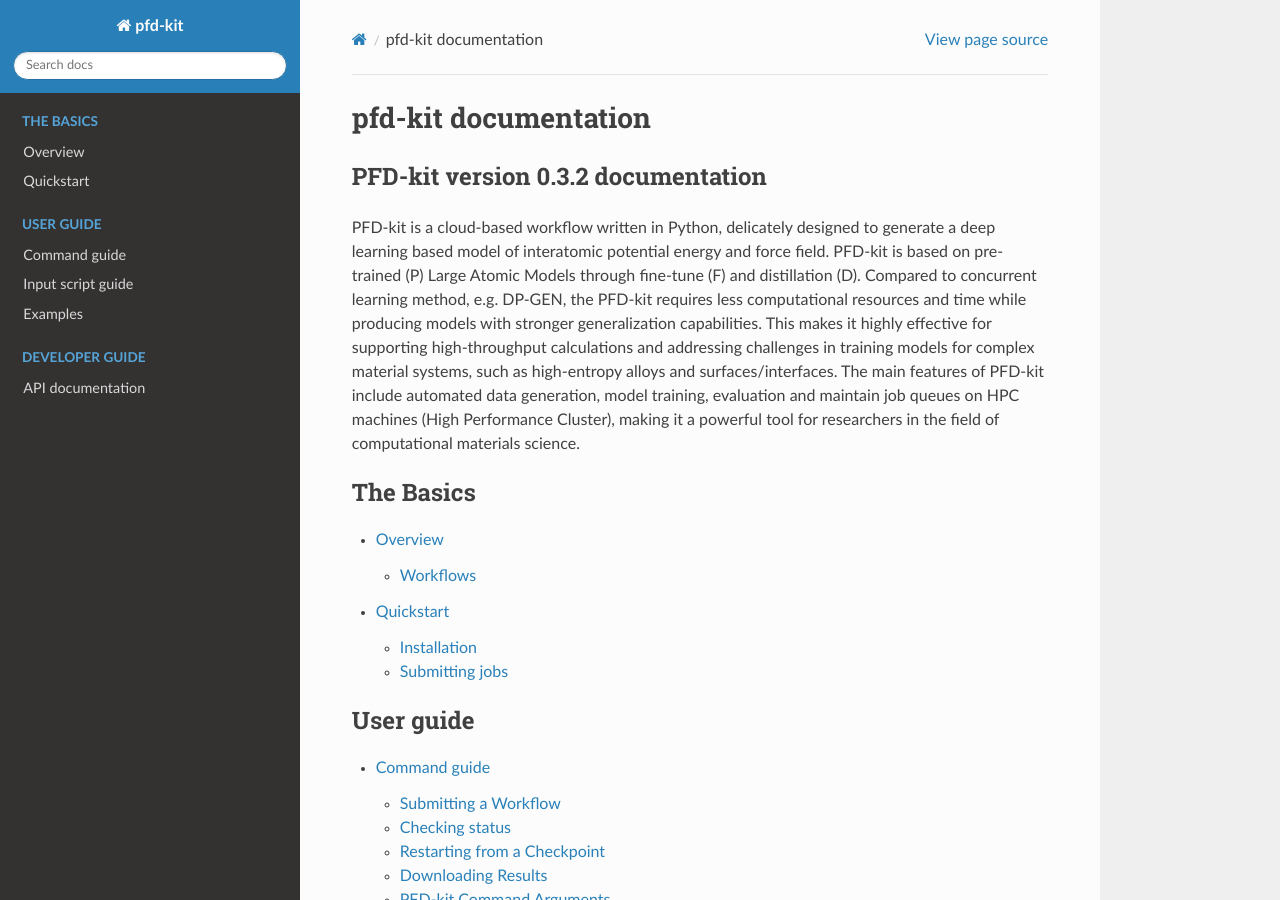
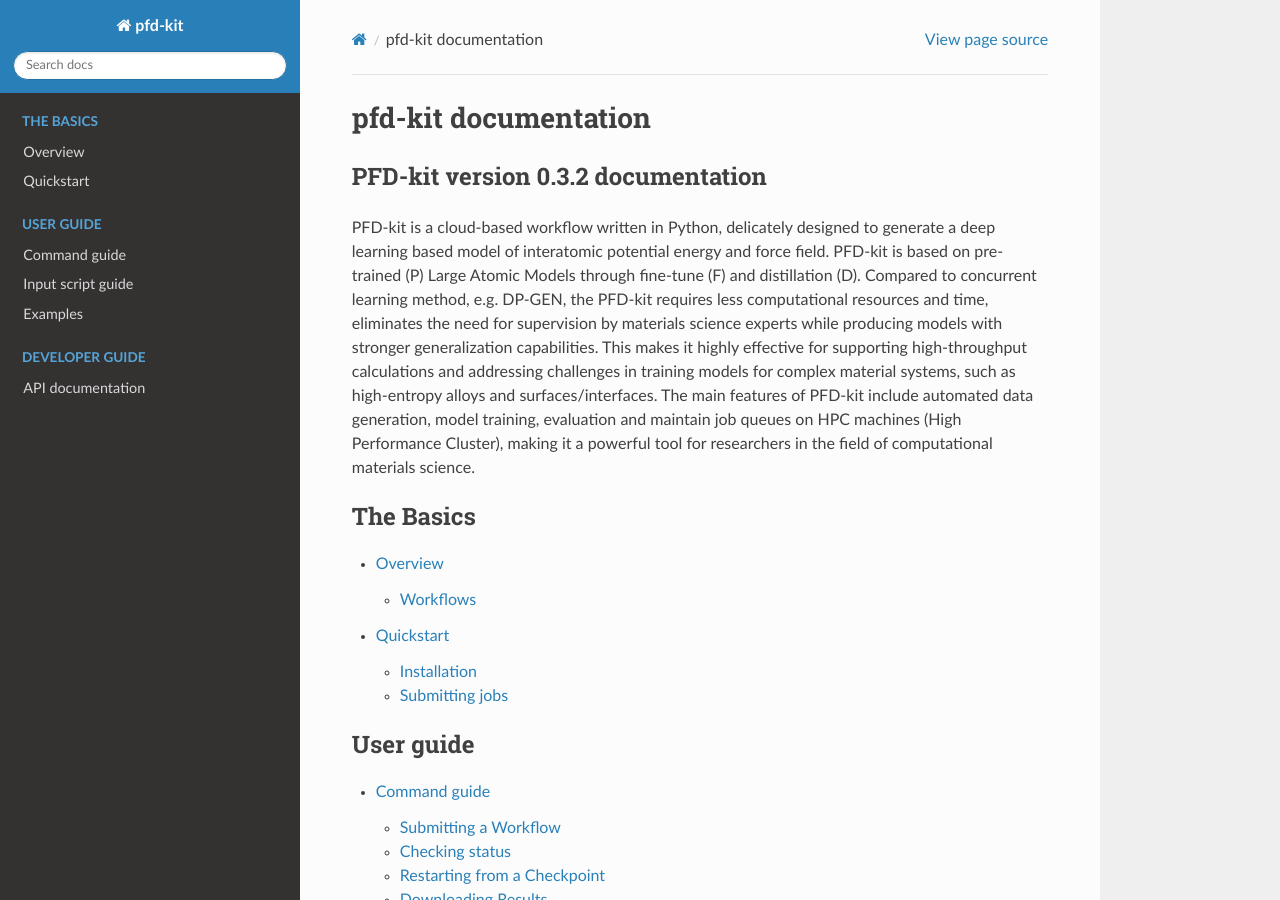
Before and after one commit to ruoyuwang1995nya/pfd-kit, a Sphinx documentation site: the page built from docs/index.rst, in a window 1280 px wide and 900 px high. Built offline with Sphinx 7.4.7 and the Read the Docs theme 3.1.0, drawn with Linux system fonts in a browser that asks for light colours; pages that are not in the unit, such as notebooks, are missing from menus.

Commit message:
Update index.rst

```diff
--- a/docs/index.rst
+++ b/docs/index.rst
@@ -9,7 +9,7 @@
 PFD-kit version |version| documentation
 ----------------------------------------
 
-PFD-kit is a cloud-based workflow written in Python, delicately designed to generate a deep learning based model of interatomic potential energy and force field. PFD-kit is based on pre-trained (P) Large Atomic Models through fine-tune (F) and distillation (D). Compared to concurrent learning method, e.g. DP-GEN, the PFD-kit requires less computational resources and time while producing models with stronger generalization capabilities. This makes it highly effective for supporting high-throughput calculations and addressing challenges in training models for complex material systems, such as high-entropy alloys and surfaces/interfaces.
+PFD-kit is a cloud-based workflow written in Python, delicately designed to generate a deep learning based model of interatomic potential energy and force field. PFD-kit is based on pre-trained (P) Large Atomic Models through fine-tune (F) and distillation (D). Compared to concurrent learning method, e.g. DP-GEN, the PFD-kit requires less computational resources and time, eliminates the need for supervision by materials science experts while producing models with stronger generalization capabilities. This makes it highly effective for supporting high-throughput calculations and addressing challenges in training models for complex material systems, such as high-entropy alloys and surfaces/interfaces.
 The main features of PFD-kit include automated data generation, model training, evaluation and maintain job queues on HPC machines (High Performance Cluster), making it a powerful tool for researchers in the field
 of computational materials science.
 
```
